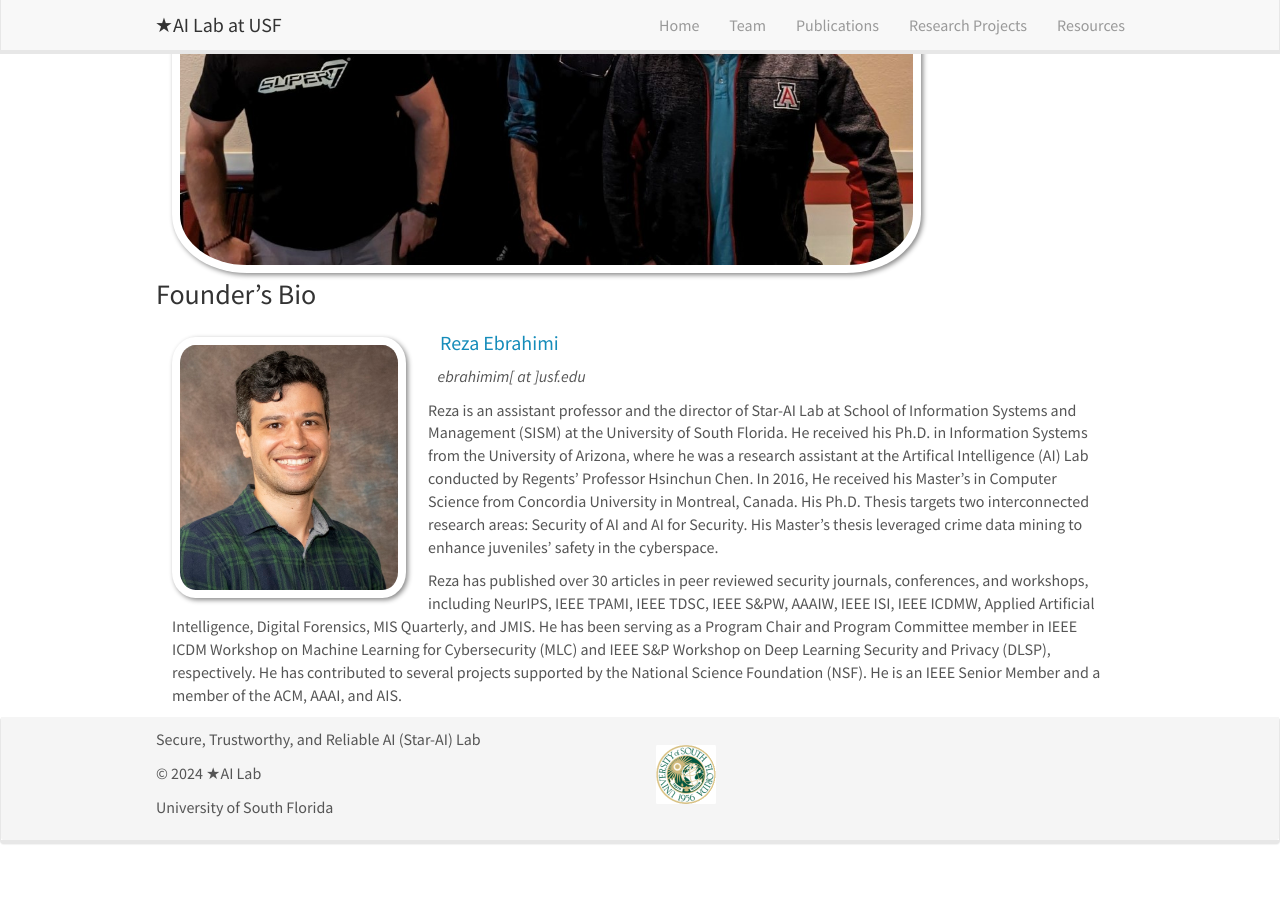
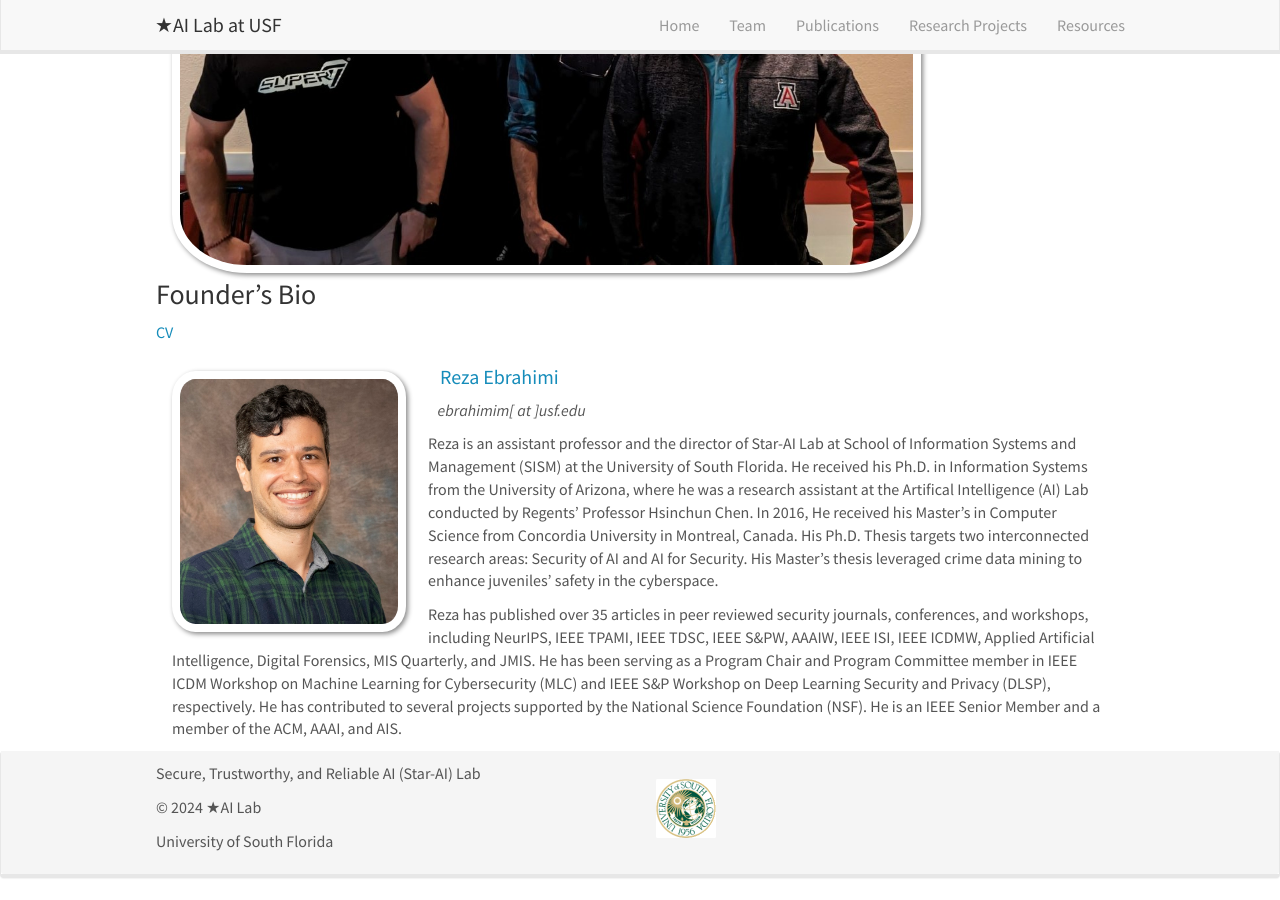
Before and after one commit to star-ailab/star-ailab.github.io, a Jekyll site: the page built from _pages/team.md, in a window 1280 px wide and 900 px high, scrolled down 1286 px. Built offline with Jekyll 4.4.1, drawn with Linux system fonts in a browser that asks for light colours; nearby versions of some CDN libraries; before the commit the page ends 2152 px from its top, so only the background shows below that.

Commit message:
Update team.md

```diff
--- a/_pages/team.md
+++ b/_pages/team.md
@@ -252,15 +252,16 @@ permalink: /team/
   <img src="{{ site.url }}{{ site.baseurl }}/images/teampic/ua.jpg" class="img-responsive" width="80%" style="float: left; padding:8px" />
 </div>
 
-
+<br/>
 
 ### Founder's Bio
+[CV](/files/Ebrahimi_CV_2024_Forwebsite2.pdf)
 <div class="col-sm-12 clearfix">
   <a href="https://scholar.google.com/citations?user=4DmURbEAAAAJ&hl=en"> <img src="{{ site.url }}{{ site.baseurl }}/images/teampic/rebrahimi.jpg" class="img-responsive" width="25%" style="float: left; padding:8px" /></a>
   <h4>&nbsp;&nbsp; <a href="https://scholar.google.com/citations?user=4DmURbEAAAAJ&hl=en"> Reza Ebrahimi </a></h4>
   <i>&nbsp;&nbsp; ebrahimim[ at ]usf.edu</i>
   <!--<p>&nbsp;&nbsp; Reza is an assistant professor and the director of Star-AI Lab at School of Information Systems and <br>&nbsp;&nbsp; Management (SISM) at the University of South Florida. He received his Ph.D. in Information Systems from <br>&nbsp;&nbsp; the University of Arizona, where he was a research assistant at the Artifical Intelligence (AI) Lab conducted <br>&nbsp;&nbsp; by Regents’ Professor Hsinchun Chen. In 2016, He received his Master's in Computer Science from <br>&nbsp;&nbsp; Concordia University in Montreal, Canada. His Ph.D. Thesis targets two interconnected research areas: <br>&nbsp;&nbsp; Security of AI and AI for Security. His Master's thesis leveraged crime data mining to enhance juveniles' <br>&nbsp;&nbsp; safety in the cyberspace.</p>-->
   <p>Reza is an assistant professor and the director of Star-AI Lab at School of Information Systems and Management (SISM) at the University of South Florida. He received his Ph.D. in Information Systems from the University of Arizona, where he was a research assistant at the Artifical Intelligence (AI) Lab conducted by Regents’ Professor Hsinchun Chen. In 2016, He received his Master's in Computer Science from Concordia University in Montreal, Canada. His Ph.D. Thesis targets two interconnected research areas: Security of AI and AI for Security. His Master's thesis leveraged crime data mining to enhance juveniles' safety in the cyberspace.</p>
-  <p>Reza has published over 30 articles in peer reviewed security journals, conferences, and workshops, including NeurIPS, IEEE TPAMI, IEEE TDSC, IEEE S&PW, AAAIW, IEEE ISI, IEEE ICDMW, Applied Artificial Intelligence, Digital Forensics, MIS Quarterly, and JMIS. He has been serving as a Program Chair and Program Committee member in IEEE ICDM Workshop on Machine Learning for Cybersecurity (MLC) and IEEE S&P Workshop on Deep Learning Security and Privacy (DLSP), respectively. He has contributed to several projects supported by the National Science Foundation (NSF). He is an IEEE Senior Member and a member of the ACM, AAAI, and AIS.</p>
+  <p>Reza has published over 35 articles in peer reviewed security journals, conferences, and workshops, including NeurIPS, IEEE TPAMI, IEEE TDSC, IEEE S&PW, AAAIW, IEEE ISI, IEEE ICDMW, Applied Artificial Intelligence, Digital Forensics, MIS Quarterly, and JMIS. He has been serving as a Program Chair and Program Committee member in IEEE ICDM Workshop on Machine Learning for Cybersecurity (MLC) and IEEE S&P Workshop on Deep Learning Security and Privacy (DLSP), respectively. He has contributed to several projects supported by the National Science Foundation (NSF). He is an IEEE Senior Member and a member of the ACM, AAAI, and AIS.</p>
 
 </div>
```
